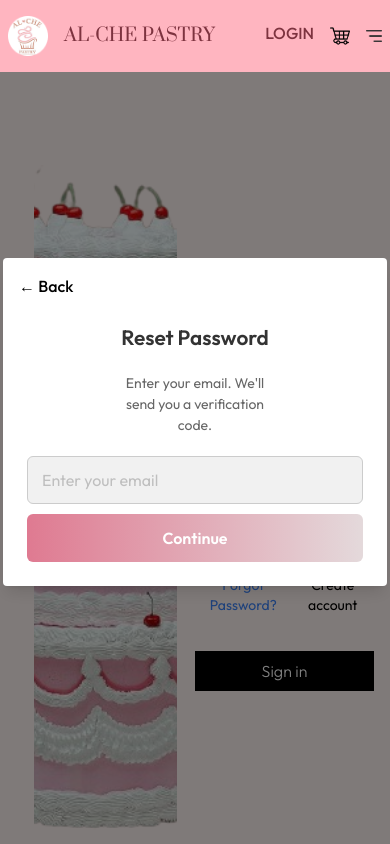
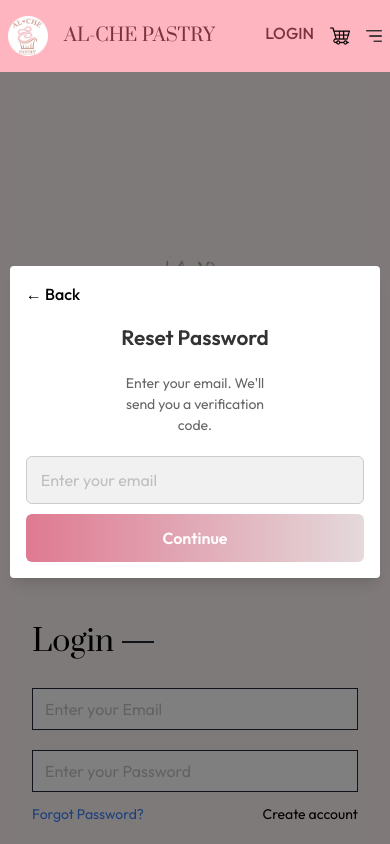
Before and after one commit to Nightlion-blk/AL-CHE, a React (Vite) app: page /login in a window 390 px wide. Both pictures are taken after a click on the element "Forgot Password?". Shown: the top 844 px of the page. Built offline with nearby package versions, Linux system fonts and the light colour scheme; no server answers.

Commit message:
Update Login.jsx

```diff
--- a/src/pages/Login.jsx
+++ b/src/pages/Login.jsx
@@ -222,14 +222,18 @@ const Login = () => {
         >
             {/* Horizontal Line */}
             <hr className="page-divider" />
-            <div className="split-layout">
+            <div className="split-layout flex flex-col md:flex-row items-center justify-center min-h-screen bg-[#fff4f4]">
                 {/* Left Section for Image */}
-                <div className="left-section">
-                    <img src={assets.herocake2} alt="heroCake" className="background-image" />
+                <div className="left-section w-full md:w-1/2 flex justify-center items-center pt-24 md:pt-0 pb-8 md:py-0">
+                    <img
+                        src={assets.herocake2}
+                        alt="heroCake"
+                        className="w-2/3 max-w-xs md:max-w-md h-auto object-contain mx-auto"
+                    />
                 </div>
 
                 {/* Right Section for Form */}
-                <div className="right-section">
+                <div className="right-section w-full md:w-1/2 flex justify-center items-start md:items-center px-4 md:px-0 mt-[-6rem] md:mt-0">
                     <form onSubmit={onSubmitHandler} className="form-container">
                         <div className="inline-flex items-center gap-2 mb-2 mt-10">
                             <p className="prata-regular text-3xl">{currentState}</p>
@@ -357,7 +361,7 @@ const Login = () => {
             {/* Forgot Password Modal */}
             {showForgotPasswordModal && (
                 <div className="fixed inset-0 bg-black bg-opacity-50 flex justify-center items-center z-50">
-                    <div className="bg-white p-6 rounded shadow-lg w-96 relative">
+                    <div className="bg-white p-4 rounded shadow-lg w-full max-w-[95vw] sm:w-96 relative">
                         <button
                             onClick={() => {
                                 setShowForgotPasswordModal(false); // Close the modal
@@ -377,7 +381,7 @@ const Login = () => {
             {/* Privacy Consent Modal */}
             {showPrivacyConsentModal && (
                 <div className="fixed inset-0 bg-black bg-opacity-50 flex justify-center items-start z-50">
-                    <div className="bg-white p-6 rounded shadow-lg w-[80rem] max-w-[70%] mt-24 relative">
+                    <div className="bg-white p-6 rounded shadow-lg w-full max-w-[95vw] sm:w-[80rem] sm:max-w-[70%] mt-20 sm:mt-24 relative max-h-[80vh] overflow-y-auto">
                         <h2 className="text-lg font-bold mb-4">Data Privacy Consent Form</h2>
                         <p className="text-sm text-gray-700 mb-4">
                             In compliance with the Data Privacy Act of 2012 (R.A. 10173), we are committed to protecting your personal data and ensuring transparency in how we handle your information.
```
